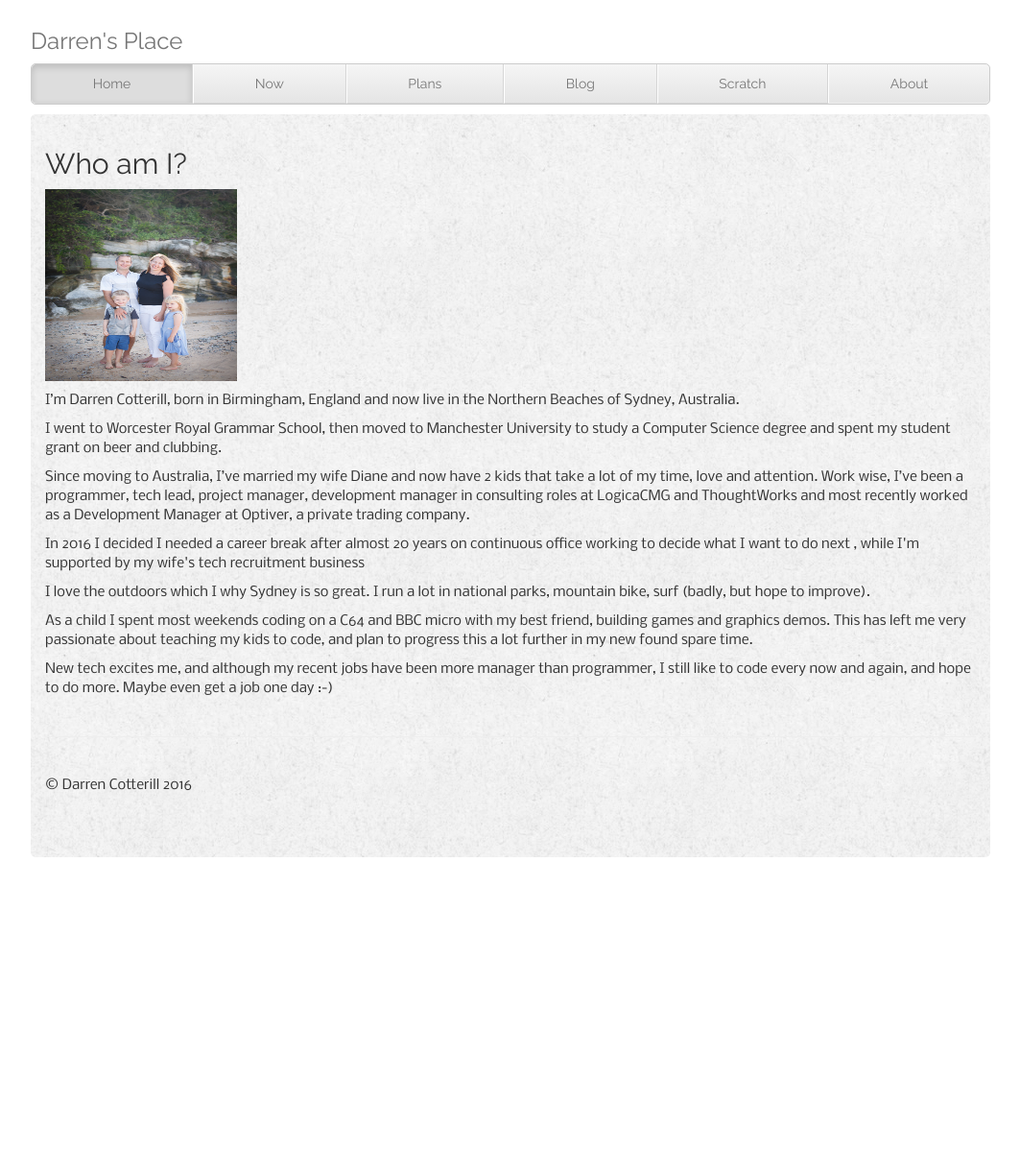
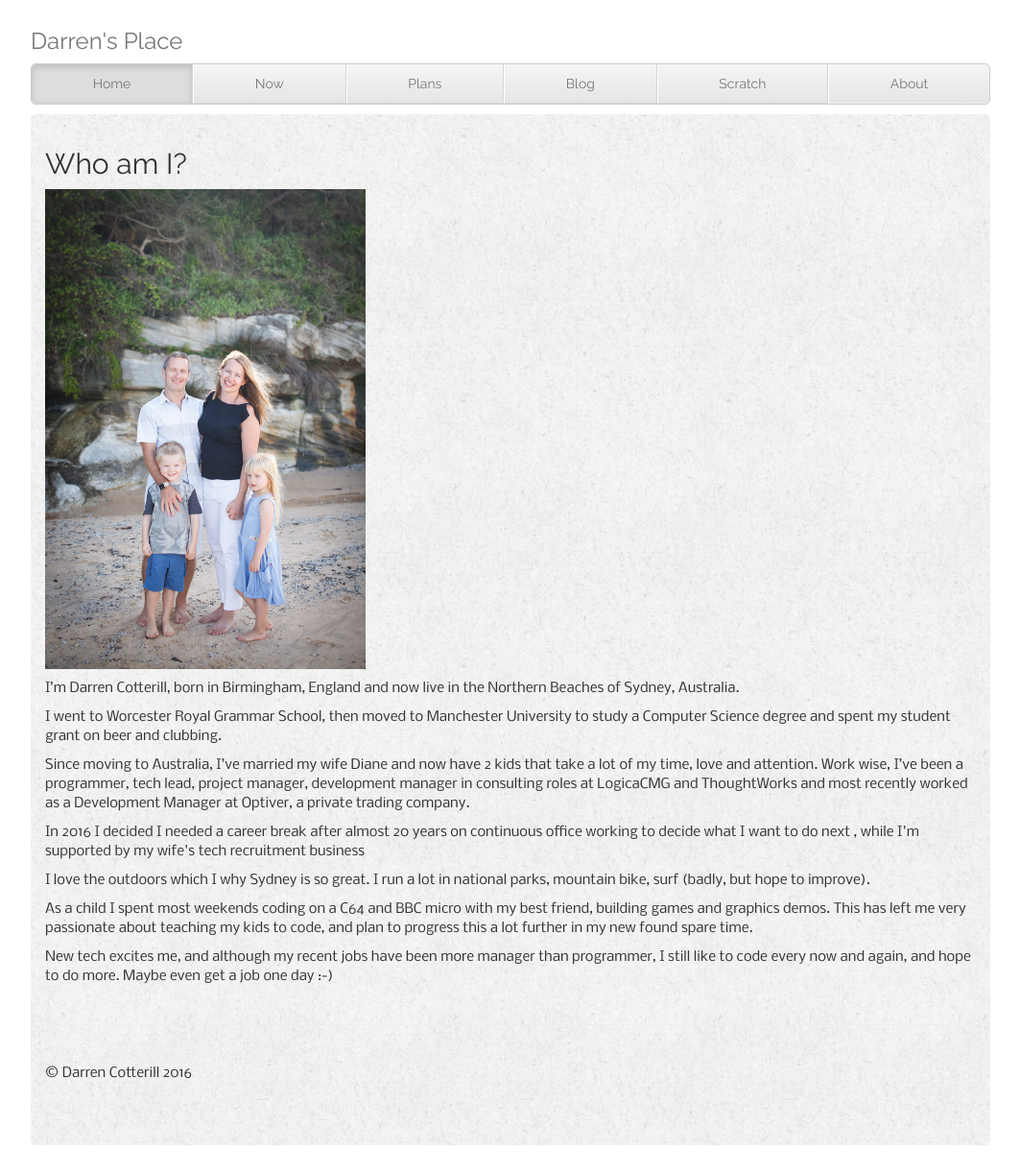
Before and after one commit to DCotterill/DCotterill.github.io, a Jekyll site: the page built from about/index.md, in a window 1280 px wide. Shown: the whole page at 96% size, without its empty margins (108-1171 px from the left). Built offline with Jekyll 4.4.1, drawn with Linux system fonts in a browser that asks for light colours; nearby versions of some CDN libraries; some web fonts are replaced; before the commit the page ends 923 px from its top, so only the background shows below that.

Commit message:
Updated index.md

```diff
--- a/about/index.md
+++ b/about/index.md
@@ -5,7 +5,7 @@ published: true
 
 ## Who am I?
 
-<img src="{{site.baseurl}}/about/Cotterill-Family-342.jpg" width="200" height="200" />
+<img src="{{site.baseurl}}/about/Cotterill-Family-342.jpg" height="500" />
 
 I'm Darren Cotterill, born in Birmingham, England and now live in the Northern Beaches of Sydney, Australia.
 
```
